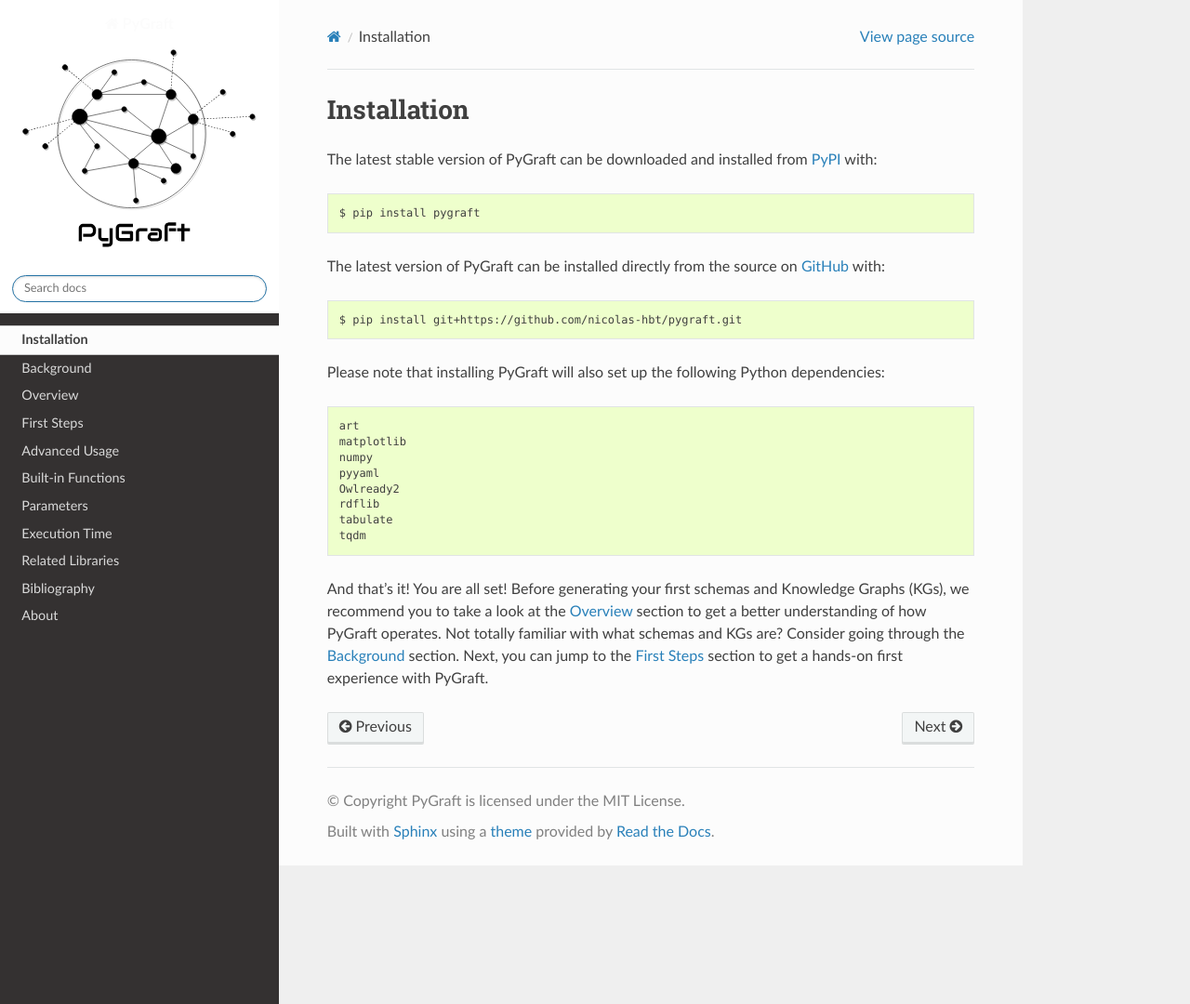
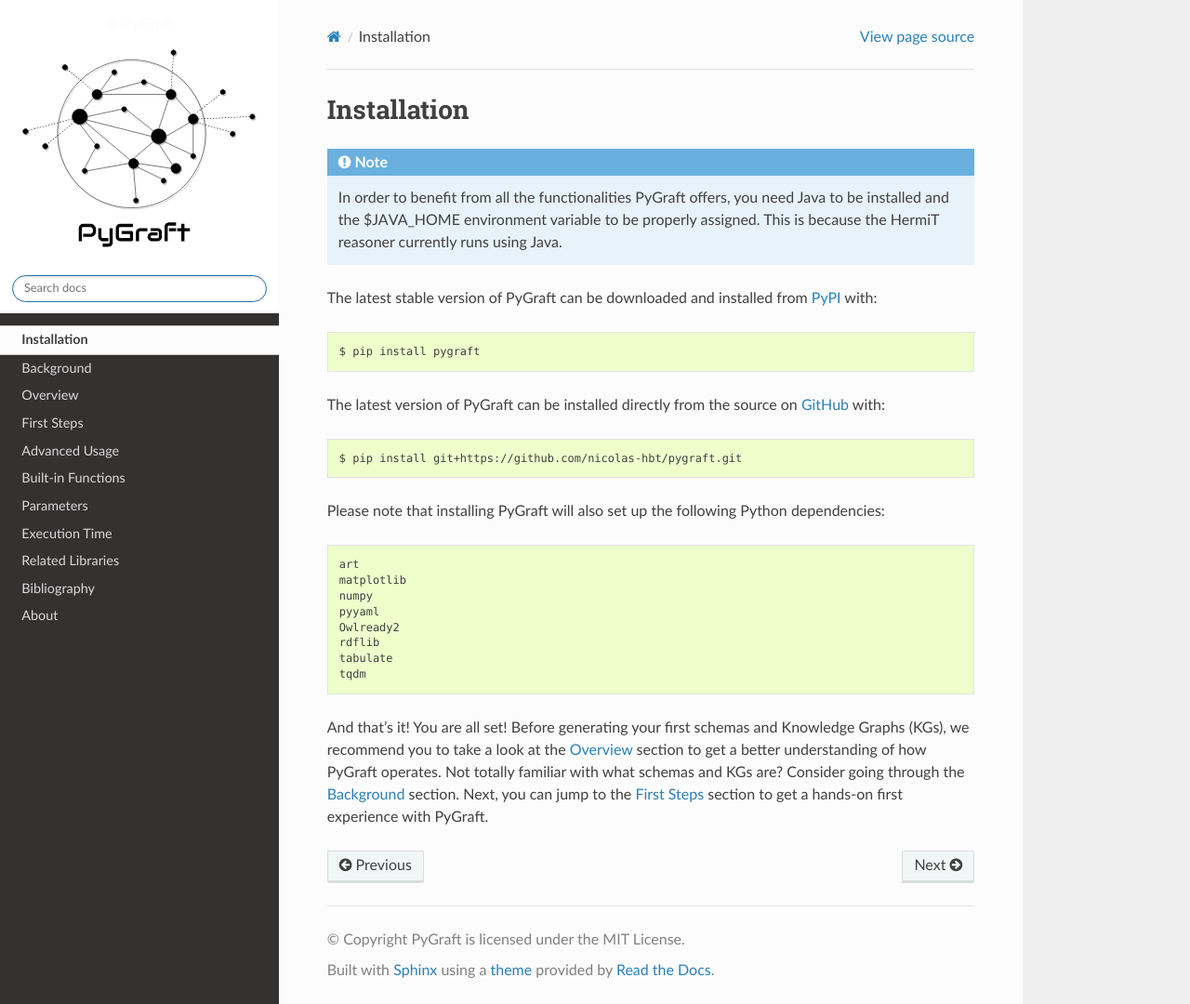
Before and after one commit to nicolas-hbt/pygraft, a Sphinx documentation site: the page built from docs/source/installation.rst, in a window 1280 px wide and 1080 px high. Shown: the whole window at 93% size. Built offline with Sphinx 7.4.7 and the Read the Docs theme 2.0.0, drawn with Linux system fonts in a browser that asks for light colours; pages that are not in the unit, such as notebooks, are missing from menus.

```diff
--- a/docs/source/installation.rst
+++ b/docs/source/installation.rst
@@ -2,6 +2,9 @@
 
 Installation
 ============
+
+.. note::
+    In order to benefit from all the functionalities PyGraft offers, you need Java to be installed and the $JAVA_HOME environment variable to be properly assigned. This is because the HermiT reasoner currently runs using Java.
 
 The latest stable version of PyGraft can be downloaded and installed from
 `PyPI <https://pypi.org/project/pygraft>`_ with:
--- a/docs/source/tutorial/first_steps.rst
+++ b/docs/source/tutorial/first_steps.rst
@@ -45,6 +45,10 @@ This file contains all the tunable parameters. For more details on their meaning
 For now, we do not plan to modify this template and stick with the default parameter values. Refer to the :doc:`advanced` section for more detailed examples.
 
 Generating an ontology is made possible via the ``generate_schema(path)`` function, which only requires the relative path to the configuration file.
+
+.. note::
+    For the following steps, i.e. generating a schema and a KG, you need Java to be installed and the $JAVA_HOME environment variable to be properly assigned. This is because the HermiT reasoner currently runs using Java.
+
 In our case, the configuration file is named ``template.yml`` and is located in the same directory, thereby:
 
 .. code-block:: python
```
Also changed, not shown: README.md (+1 -1 lines).
